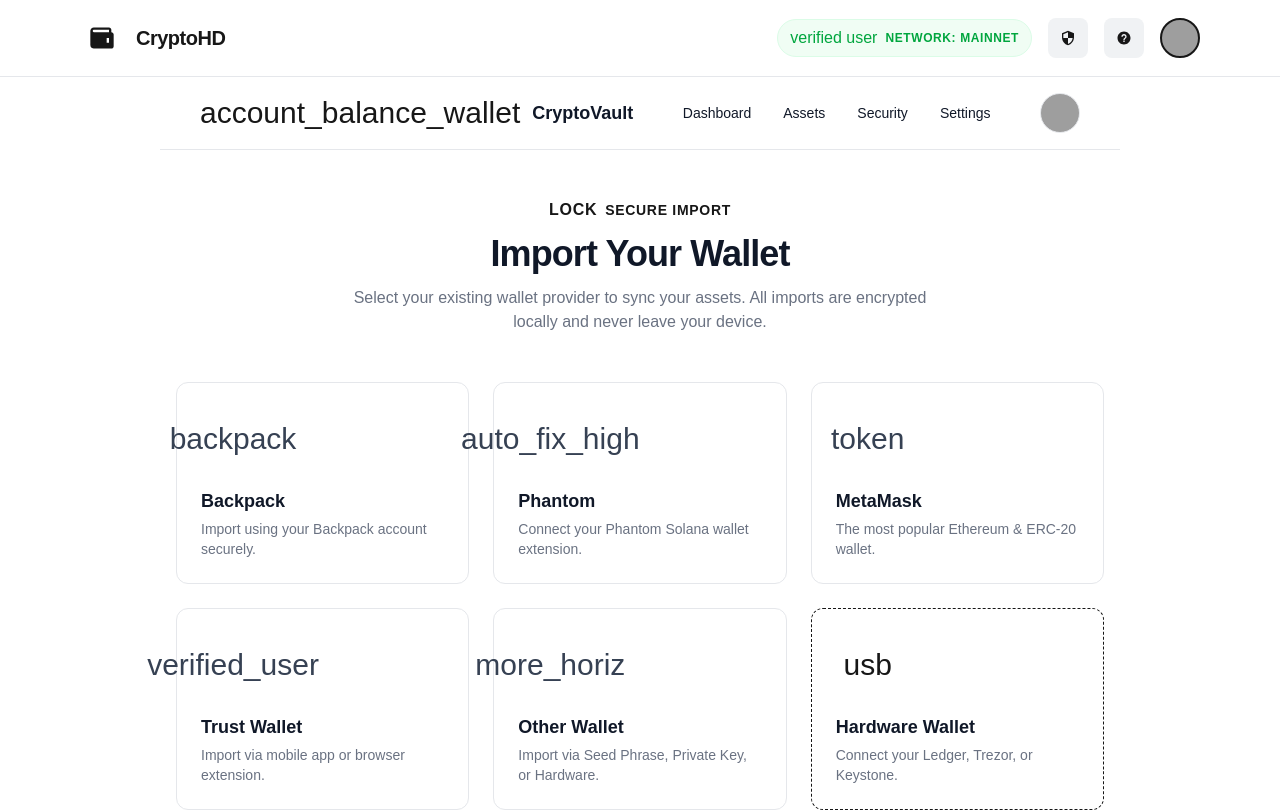
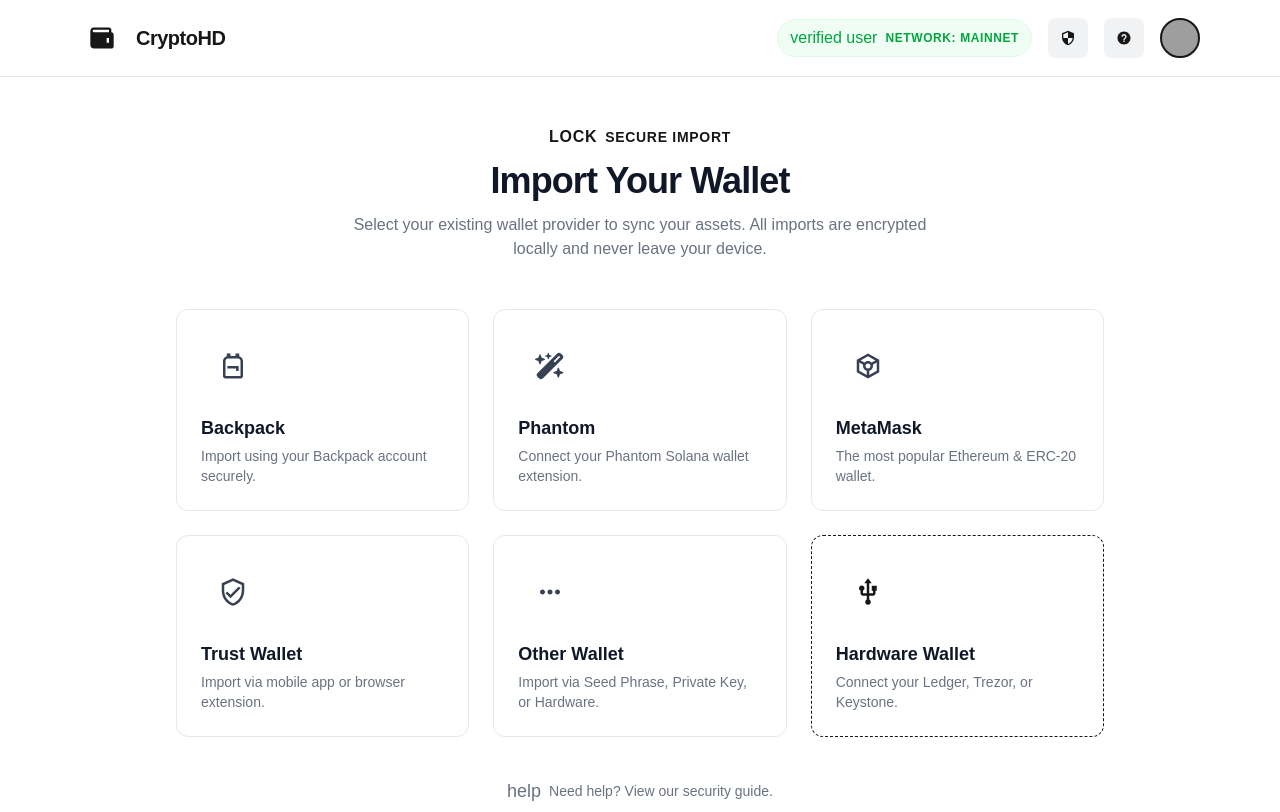
Before and after one commit to bEluga0000/crypto-wallet, a Next.js app: page /import-wallet in a window 1280 px wide. Shown: the top 812 px of the page. Built offline with nearby package versions, Linux system fonts and the light colour scheme; grey boxes are pictures that could not be loaded.

Commit message:
fix: remove header and add proper icons to wallets

```diff
--- a/src/components/import-page.tsx
+++ b/src/components/import-page.tsx
@@ -1,40 +1,10 @@
+import { MdMoreHoriz, MdOutlineBackpack, MdOutlineToken, MdOutlineUsb, MdOutlineVerifiedUser } from "react-icons/md";
 import WalletsPageCard from "./ui/import-wallet/walletsPageCard";
+import { FaWandMagicSparkles } from "react-icons/fa6";
 
 export default function ImportWalletPage() {
     return (
         <div className="flex min-h-screen flex-col bg-background-light dark:bg-background-dark">
-            {/* Header */}
-            <header className="mx-auto flex w-full max-w-[960px] items-center justify-between border-b border-gray-200 px-4 py-4 dark:border-gray-800 md:px-10">
-                <div className="flex items-center gap-3">
-                    <span className="material-symbols-outlined text-3xl text-primary">
-                        account_balance_wallet
-                    </span>
-                    <h2 className="text-lg font-bold text-gray-900 dark:text-white">
-                        CryptoVault
-                    </h2>
-                </div>
-
-                <nav className="hidden items-center gap-8 md:flex">
-                    {["Dashboard", "Assets", "Security", "Settings"].map((item) => (
-                        <a
-                            key={item}
-                            href="#"
-                            className="text-sm font-medium text-gray-900 transition-colors hover:text-primary dark:text-gray-200"
-                        >
-                            {item}
-                        </a>
-                    ))}
-                </nav>
-
-                <div
-                    className="size-10 rounded-full border border-gray-200 bg-cover bg-center dark:border-gray-700"
-                    style={{
-                        backgroundImage:
-                            'url("https://lh3.googleusercontent.com/aida-public/AB6AXuBF8YocuQQjNfcrK7Xxu5Ymi1EBZtGF1gHf3BTBDW6x_g2R49MI5eK0LYO6G-8GP2HtDLrNXOKmmWVUVJ82QU97A6PzsEizPdkCaMgBzwSY17zz-FJFUh-1gzlNTFBPBGmnz4kfxFDJ9AJ2TKrtPdFoDAbxvujeQGNiqzXdBrbyeYvu6EcCSTOfMh8KlZcGgVY18HLP2AQ3MznD54Nlr3Z1Eqi_km6AQ_a-d4pYb9R3jn18bSobYOmfAXc9YYzMPH7dl6YHMZwFTmM")',
-                    }}
-                />
-            </header>
-
             {/* Main */}
             <main className="mx-auto w-full max-w-[960px] flex-1 px-4 py-12">
                 {/* Heading */}
@@ -90,32 +60,32 @@
 const wallets = [
     {
         title: "Backpack",
-        icon: "backpack",
+        icon: <MdOutlineBackpack />,
         desc: "Import using your Backpack account securely.",
     },
     {
         title: "Phantom",
-        icon: "auto_fix_high",
+        icon: <FaWandMagicSparkles />,
         desc: "Connect your Phantom Solana wallet extension.",
     },
     {
         title: "MetaMask",
-        icon: "token",
+        icon: <MdOutlineToken />,
         desc: "The most popular Ethereum & ERC-20 wallet.",
     },
     {
         title: "Trust Wallet",
-        icon: "verified_user",
+        icon: <MdOutlineVerifiedUser />,
         desc: "Import via mobile app or browser extension.",
     },
     {
         title: "Other Wallet",
-        icon: "more_horiz",
+        icon: <MdMoreHoriz />,
         desc: "Import via Seed Phrase, Private Key, or Hardware.",
     },
     {
         title: "Hardware Wallet",
-        icon: "usb",
+        icon: <MdOutlineUsb />,
         desc: "Connect your Ledger, Trezor, or Keystone.",
         primary: true,
     },
```
